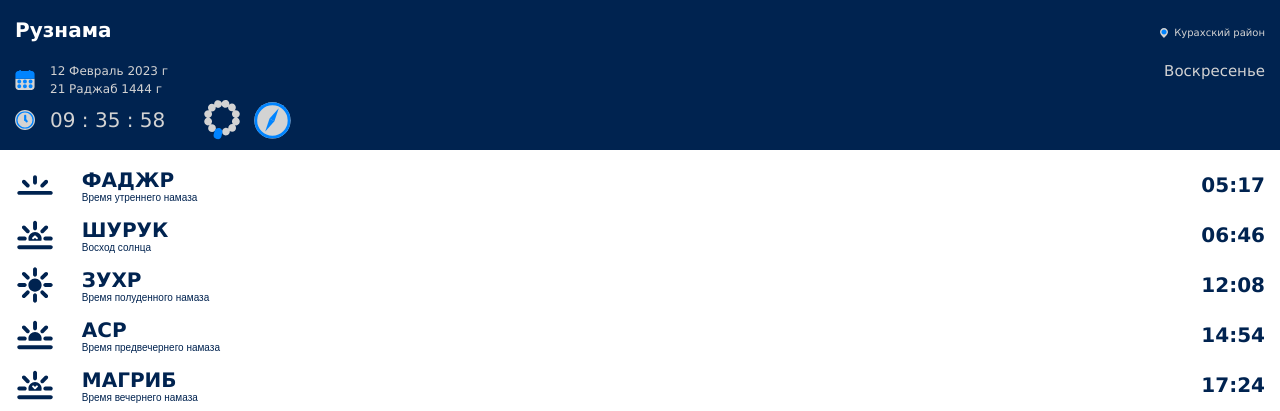
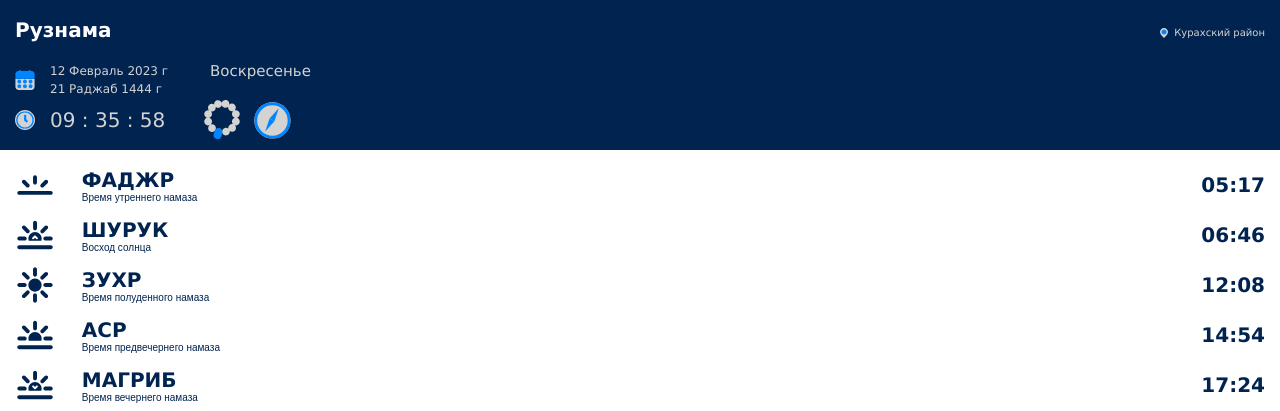
Before and after one commit to DagProgs/test, a PHP site: page / in a window 1280 px wide. Shown: the top 411 px of the page. Run offline with PHP 8.4, Linux system fonts and the light colour scheme.

Commit message:
Add files via upload

```diff
--- a/css/style.css
+++ b/css/style.css
@@ -303,8 +303,8 @@
 
 .week-day {
     position: absolute;
-    padding: 2px 50px;
-    right: 0;
+    padding: 2px 160px;
+    .right: 0;
     height: 40px;
     display: flex;
     font-size: 15px;
```
